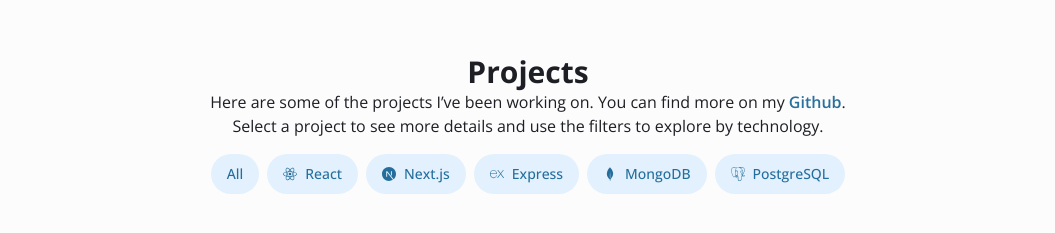
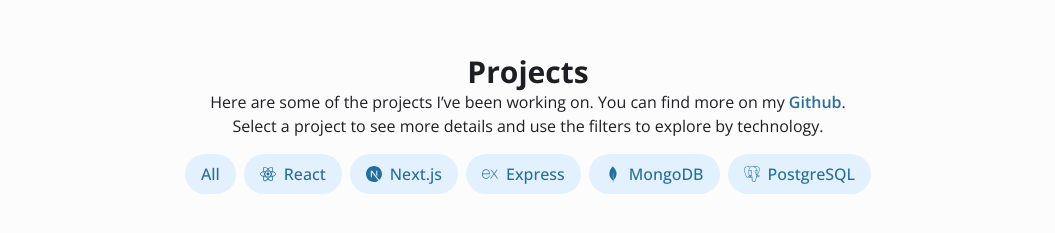
Before and after one commit to fernandobouchet/fernandobouchet.github.io, a Next.js app: page / in a window 1280 px wide. Shown: the part 826-1059 px from the top of the page, without its empty margins (112-1167 px from the left). Built offline with nearby package versions, Linux system fonts and the light colour scheme; grey boxes are pictures that could not be loaded.

Commit message:
feat: style updates

```diff
--- a/components/projects/card/main-tech-filter.tsx
+++ b/components/projects/card/main-tech-filter.tsx
@@ -19,7 +19,7 @@ const MainTechFilter = ({ onClick }: Props) => {
   return (
     <div className="flex flex-wrap py-4 mt-auto gap-2 justify-center">
       <button className="cursor-pointer" onClick={() => onClick("all")}>
-        <Badge className="h-10 px-4" text="All" />
+        <Badge className="h-10 px-4 [&_span]:text-base" text="All" />
       </button>
       {MainTechnologies.map((item) => (
         <button
@@ -28,7 +28,7 @@ const MainTechFilter = ({ onClick }: Props) => {
           onClick={() => onClick(item.tech.title)}
         >
           <Badge
-            className="h-10 px-4"
+            className="h-10 px-4 [&_span]:text-base"
             text={item.tech.title}
             icon={item.tech.icon}
           />
--- a/components/projects/projects.tsx
+++ b/components/projects/projects.tsx
@@ -23,7 +23,7 @@ const Projects = () => {
           </a>
           .
         </p>
-        <p>{texts.projects.p2}</p>
+        <p className="text-center">{texts.projects.p2}</p>
       </div>
       <ProjectsContainer />
     </SectionContainer>
```
